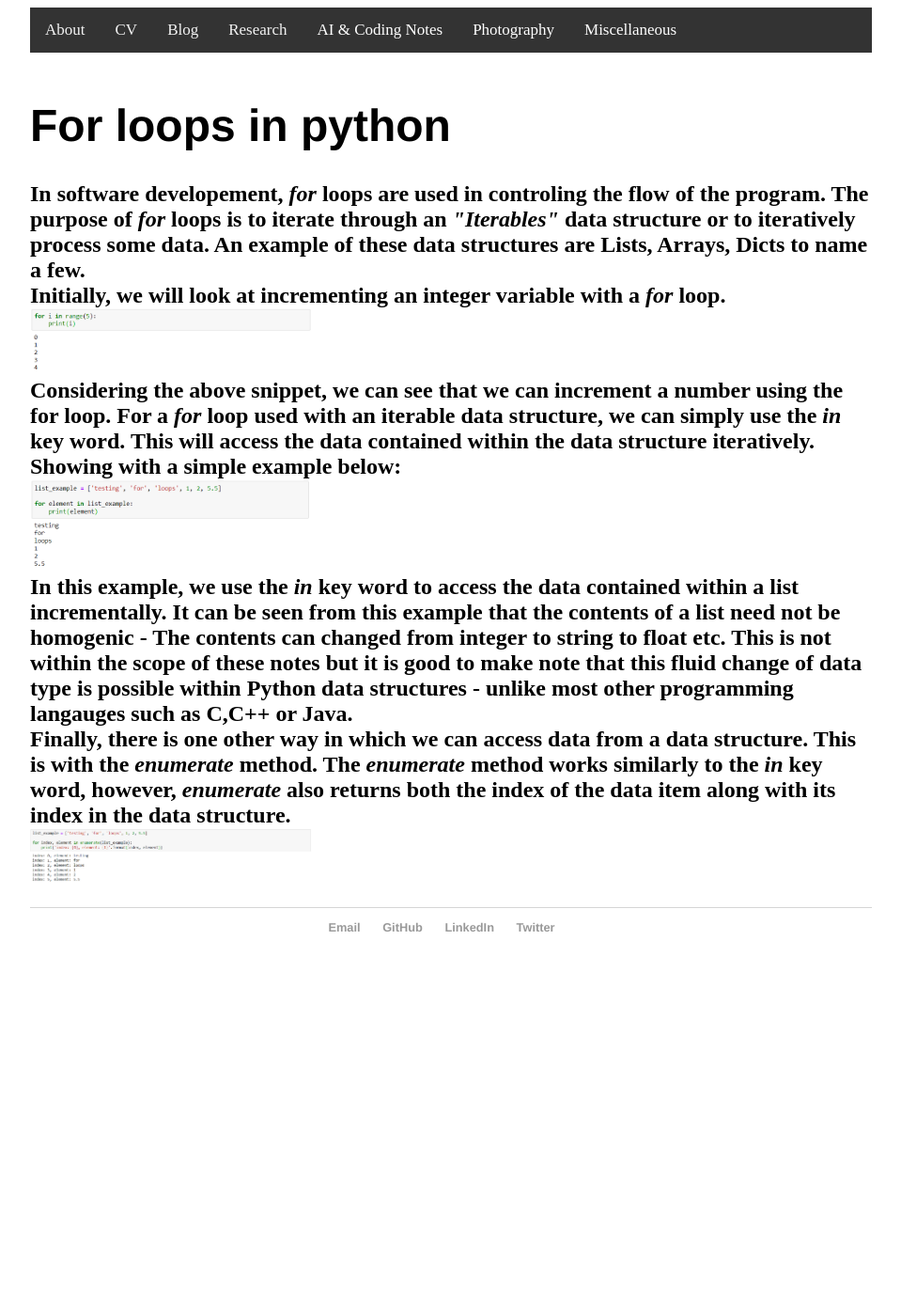
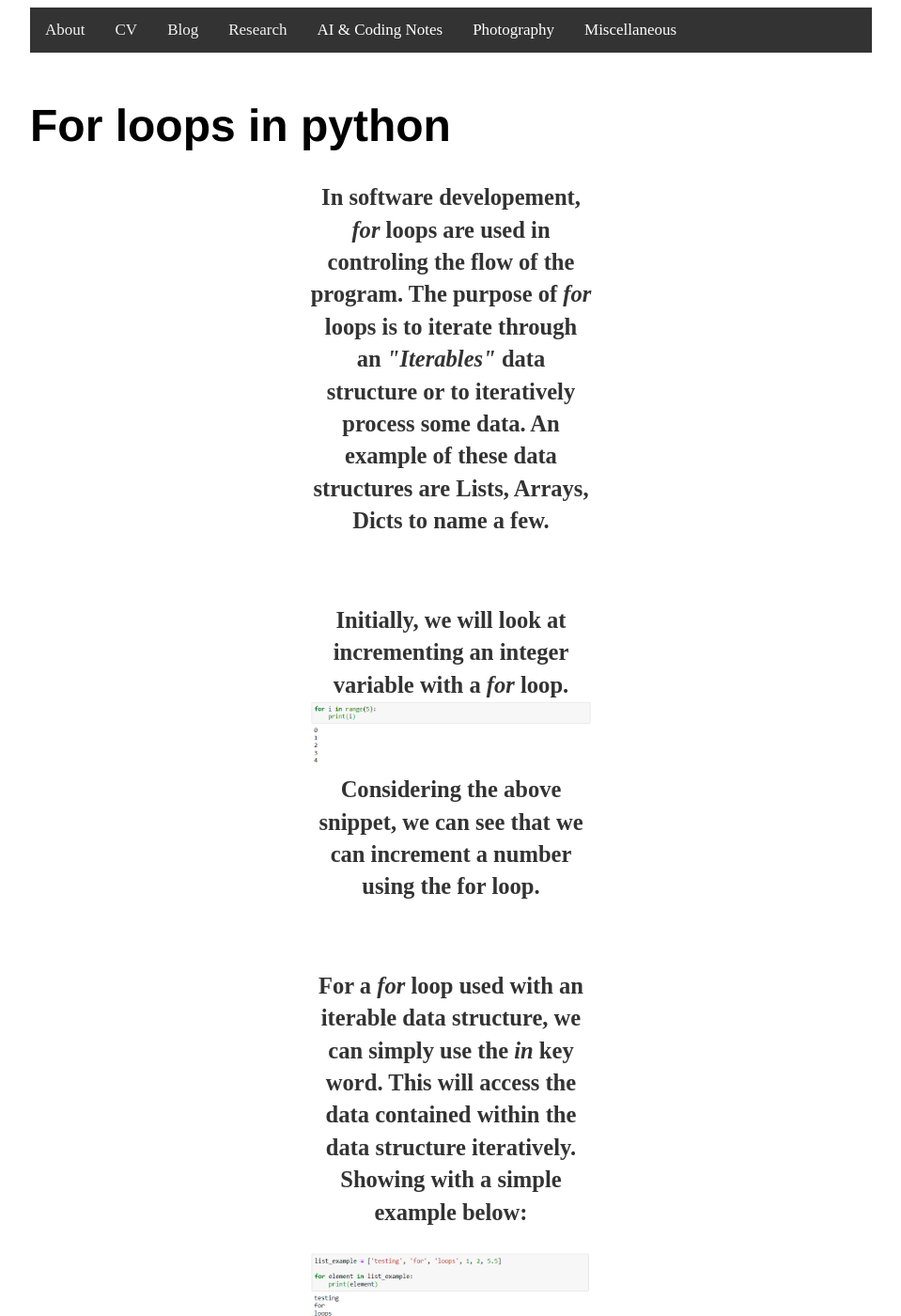
Before and after one commit to kerinb/kerinb.github.io, a Jekyll site: the page built from ai_coding_notes/python_basics/for_loop/index.html, in a window 1280 px wide and 1400 px high. Shown: the whole window at 94% size, without its empty margins (160-1119 px from the left). Built offline with Jekyll 4.4.1, drawn with Linux system fonts in a browser that asks for light colours.

Commit message:
adding notes for for loops

```diff
--- a/ai_coding_notes/python_basics/for_loop/index.html
+++ b/ai_coding_notes/python_basics/for_loop/index.html
@@ -8,33 +8,40 @@
 	For loops in python
 </h1>
 
-<h2>
+<h3> <center>
+	<p style="width:100%;max-width:300px;">
 		In software developement, <i>for</i> loops are used in controling the flow of the program.
 		The purpose of <i>for</i> loops is to iterate through an
 		<i>"Iterables"</i> data structure or to iteratively process some data.
-	An example of these data structures are Lists, Arrays, Dicts to name a few. <br>
+		An example of these data structures are Lists, Arrays, Dicts to name a few.
+	</p> <br>
 
+	<p style="width:100%;max-width:300px;">
 		Initially, we will look at incrementing an integer variable with a <i>for</i> loop.<br>
-	<img src="/files/code_snippets/for_loops/increment_for_loop.PNG" alt="python for loop 0-4" style="width:100%;max-width:300px"><br>
+		<img src="/files/code_snippets/for_loops/increment_for_loop.PNG" alt="python for loop 0-4" style="width:100%;max-width:300px;height:100%;max-height:300px"><br>
 		Considering the above snippet, we can see that we can increment a number using the for loop.
+	</p> <br>
 
+	<p style="width:100%;max-width:300px;">
 		For a <i>for</i> loop used with an iterable data structure, we can simply use the <i>in</i>
 		key word. This will access the data contained within the data structure iteratively. Showing
-	with a simple example below:<br>
+		with a simple example below:
+	<br></p>
 
-	<img src="/files/code_snippets/for_loops/iterative_for_loop.PNG" alt="python iterative for loop" style="width:100%;max-width:300px"><br>
+	<img src="/files/code_snippets/for_loops/iterative_for_loop.PNG" alt="python iterative for loop" style="width:100%;max-width:300px;height:100%;max-height:300px"><br>
 
+	<p style="width:100%;max-width:300px;">
 		In this example, we use the <i>in</i> key word to access the data contained within a list incrementally.
 		It can be seen from this example that the contents of a list need not be homogenic - The contents can changed
 		from integer to string to float etc. This is not within the scope of these notes but it is good to make
 		note that this fluid change of data type is possible within Python data structures - unlike most other programming
 		langauges such as C,C++ or Java. <br>
+	</p> <br>
 
+	<p style="width:100%;max-width:300px;">
 		Finally, there is one other way in which we can access data from a data structure. This is with
 		the <i>enumerate</i> method. The <i>enumerate</i> method works similarly to the <i>in</i> key word,
 		however, <i>enumerate</i> also returns both the index of the data item along with its index in the data structure.<br>
-
-	<img src="/files/code_snippets/for_loops/enumerate_python_for_loop.PNG" alt="python iterative for loop" style="width:100%;max-width:300px"><br>
-
-
-</h2>
+		<img src="/files/code_snippets/for_loops/enumerate_python_for_loop.PNG" alt="python iterative for loop" style="width:-100%;max-width:600px;height:100%;max-height:300px"><br>
+	</p> <br>
+</h3> </center>
```
Lines whose indentation alone changed are shown as unchanged.
